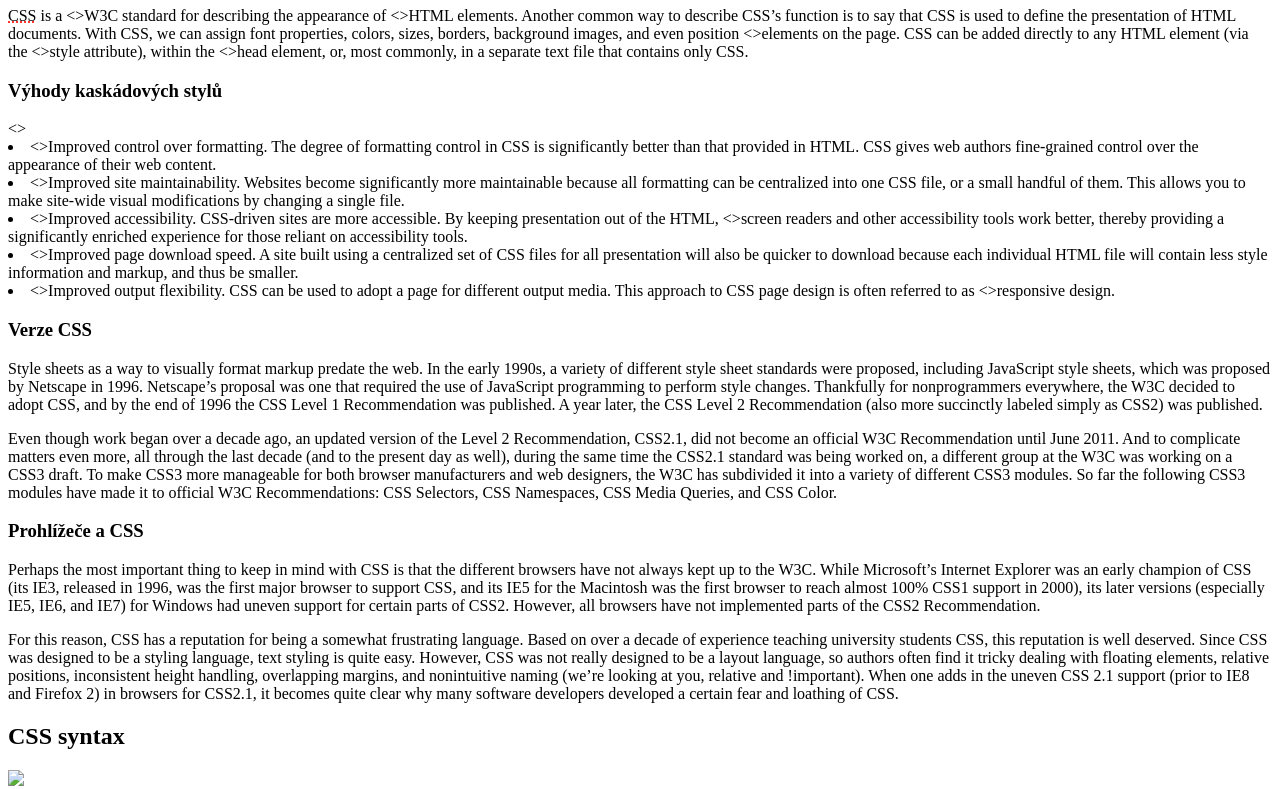
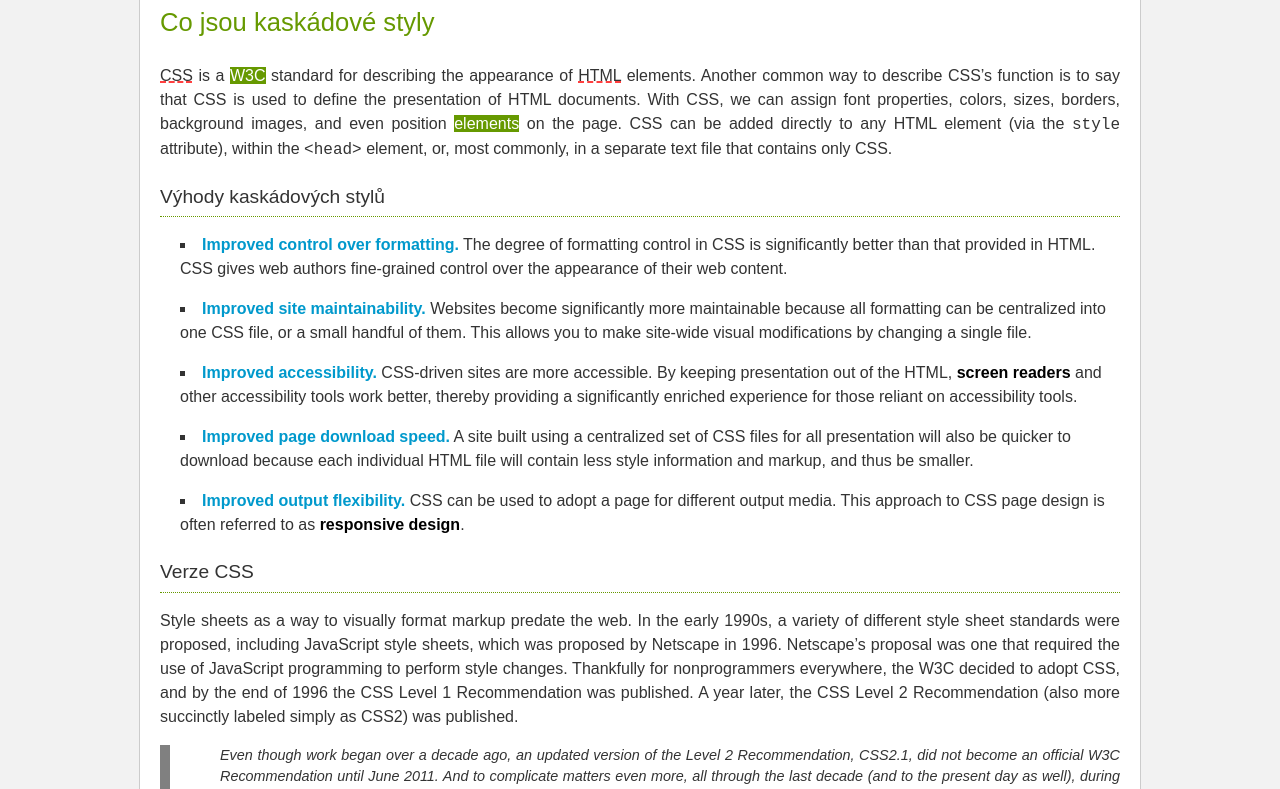
Before and after one commit to dsit2324/zakladycss, a plain HTML site: page index.html in a window 1280 px wide. Shown: the part 146-935 px from the top of the page. Drawn offline with Linux system fonts and the light colour scheme; files that its build step writes are made by us from their sources.

Commit message:
Update index.html

```diff
--- a/index.html
+++ b/index.html
@@ -4,53 +4,45 @@
         <meta charset="UTF-8">
         <meta name="generator" content="PSPad editor, www.pspad.com">
         <title>Úvod do CSS</title>
-        <!-- Připoj soubor reset.css -->
-        <!-- Připoj soubor styly.css -->
+        <link rel="stylesheet" href="reset.css">
+        <link rel="stylesheet" href="styly.css">
     </head>
     <body>
-        <!-- Vlož oddíl s id=obal -->
+        <div id="obal">
             <nav>
-                <a href="http://validator.w3c.org">Validátor</a>
-        <!-- Vlož další odkazy podle předlohy -->
+                <a href="http://validator.w3.org">Validátor</a>
+                <a href="https://www.w3schools.com/">W3schools</a>
+                <a href="https://www.jakpsatweb.cz/">Jak psát web</a>
             </nav>
             <h1>Úvod do CSS</h1>
             <h2>Co jsou kaskádové styly</h2>
-        <!-- Vlož následující elementy do textu odstavce:
-             1. Elementy označující zkratky - pro zkratky CSS a HTML (přidej vhodné titulky vysvětlující zkratku)
-             2. Elementy mark pro zvýraznění slov "W3C" a "elements".
-             3. Element pro označení programového kódu v případě značky "<head>" a atributu "style".
-             4. Značku "<head>" zapiš s využitím vhodných entit.
-        -->
-            <p><span style="text-decoration: underline dotted red;">CSS</span> is a <>W3C</>
-                standard for describing the appearance of <>HTML</> elements.
+            <p><abbr title="Cascading Style Sheets">CSS</abbr> is a <mark>W3C</mark>
+                standard for describing the appearance of <abbr title="HyperText Markup Language">HTML</abbr> elements.
                 Another common way to describe CSS’s function is to say that CSS is used to define
                 the presentation of HTML documents. With CSS, we can assign font properties,
-                colors, sizes, borders, background images, and even position <>elements</> on the page.
-                CSS can be added directly to any HTML element (via the <>style</> attribute), within
-                the <>head</> element, or, most commonly, in a separate text file that contains only CSS.</p>
+                colors, sizes, borders, background images, and even position <mark>elements</mark> on the page.
+                CSS can be added directly to any HTML element (via the <code>style</code> attribute), within
+                the <code>&lt;head&gt;</code> element, or, most commonly, in a separate text file that contains only CSS.</p>
             <h3>Výhody kaskádových stylů</h3>
-        <!-- Podle předlohy doplň do kódu vynechané značky. V případě pojmů "screen readers" a "responsive design"
-             použij značku pro silné zvýraznění.
-        -->
-            <>
-                <li><>Improved control over formatting.</> The degree of formatting control in CSS is
+            <p>
+                <li><strong>Improved control over formatting.</strong> The degree of formatting control in CSS is
                     significantly better than that provided in HTML. CSS gives web authors
                     fine-grained control over the appearance of their web content.</li>
-                <li><>Improved site maintainability.</> Websites become significantly more maintainable
+                <li><strong>Improved site maintainability.</strong> Websites become significantly more maintainable
                     because all formatting can be centralized into one CSS file, or a small handful of
                     them. This allows you to make site-wide visual modifications by changing a
                     single file.</li>
-                <li><>Improved accessibility.</> CSS-driven sites are more accessible. By keeping
-                    presentation out of the HTML, <>screen readers</> and other accessibility tools
+                <li><strong>Improved accessibility.</strong> CSS-driven sites are more accessible. By keeping
+                    presentation out of the HTML, <strong class="big">screen readers</strong> and other accessibility tools
                     work better, thereby providing a significantly enriched experience for those
                     reliant on accessibility tools.</li>
-                <li><>Improved page download speed.</> A site built using a centralized set of CSS files
+                <li><strong>Improved page download speed.</strong> A site built using a centralized set of CSS files
                     for all presentation will also be quicker to download because each individual
                     HTML file will contain less style information and markup, and thus be smaller.</li>
-                <li><>Improved output flexibility.</> CSS can be used to adopt a page for different
+                <li><strong>Improved output flexibility.</strong> CSS can be used to adopt a page for different
                     output media. This approach to CSS page design is often referred to as
-                    <>responsive design</>.</li>
-            </>
+                    <strong class="big">responsive design</strong>.</li>
+                </p>
             <h3>Verze CSS</h3>
             <p>Style sheets as a way to visually format markup predate the web.
                 In the early 1990s, a variety of different style sheet standards were proposed, including
@@ -88,10 +80,11 @@
                 of CSS.</p>
             <h2>CSS syntax</h2>
             <p>
-                <img src="selector.gif">
+                <img src="selector.gif" alt="CSS Selector">
             </p>
+        </div>
         <footer>
-            Copyright &copy; IT1, 2015
+            Copyright &copy; IT1, 2024, Dominik Svoboda
         </footer>
     </body>
 </html>
```
